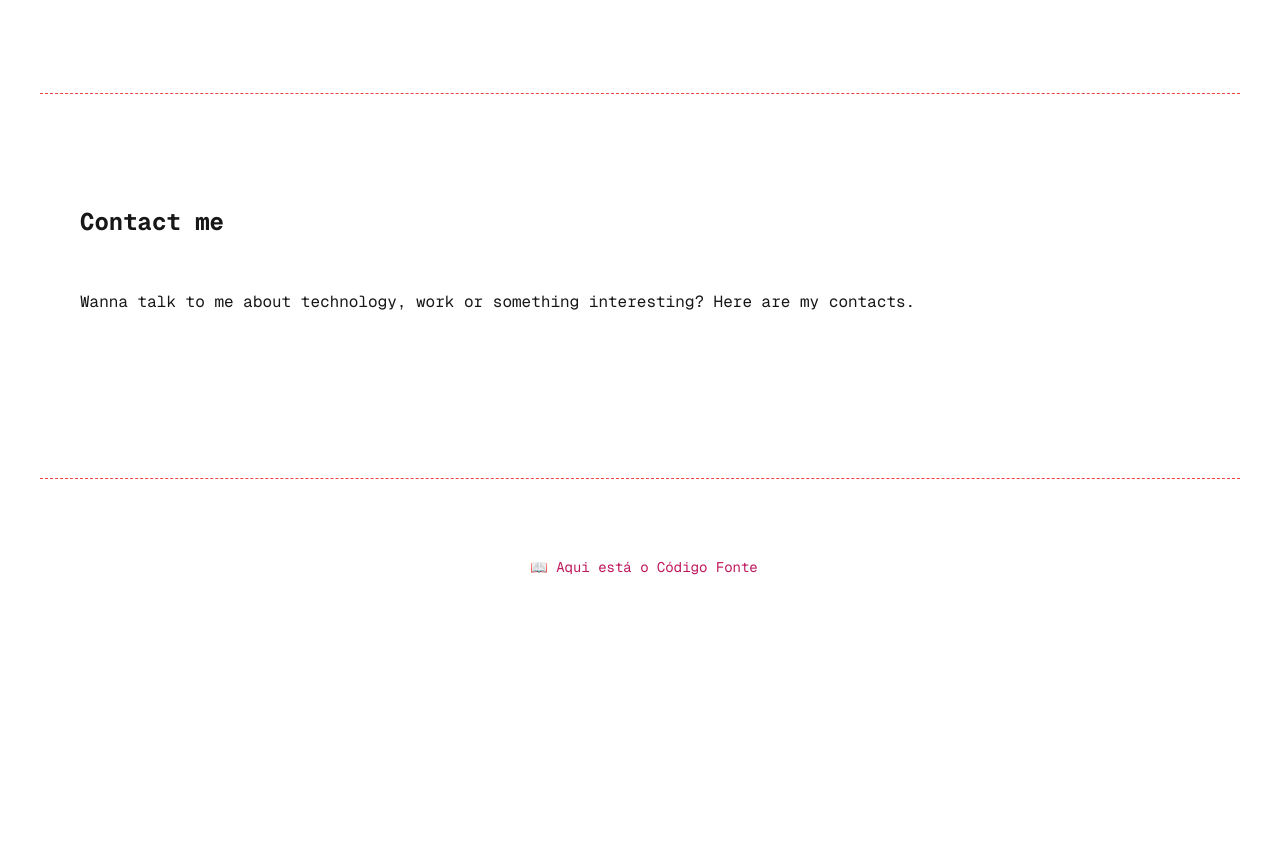
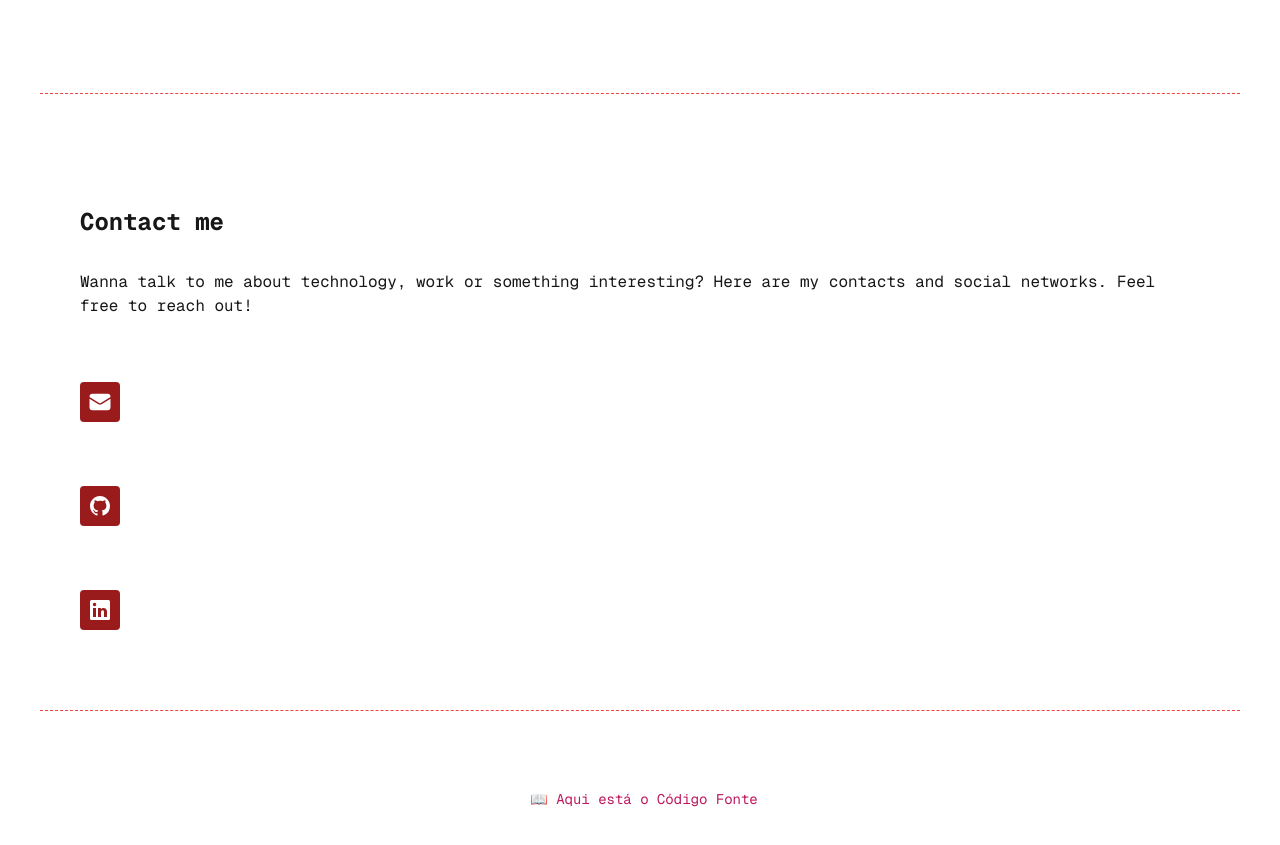
Before and after one commit to kaic/kaic.github.io, a Next.js app: page / in a window 1280 px wide. Shown: the part 2080-2925 px from the top of the page. Before the commit the page ends 2723 px from the top, so only its background shows below. Built offline with nearby package versions, Linux system fonts and the light colour scheme.

Commit message:
feat: finish contact section

```diff
--- a/locales/en.json
+++ b/locales/en.json
@@ -21,7 +21,7 @@
       "paragraph": "Born and raised in São Paulo, I work as a Software Engineer developing distributed cloud solutions, focusing on delivering value to clients in a secure and scalable way. Outside of work, I'm a father, football enthusiast, and amateur cook, and occasionally you'll find me playing something on my PC or reading.\nFrom an early age, I was fascinated by electronic devices - taking things apart and putting them back together to understand how they worked. At 9, I got my first computer and was amazed by all its possibilities.\nI started programming at 12, creating scripts for GTA San Andreas mods and playing with HTML/CSS on Blogspot and forum tools. At 15, I began formal studies in Computer Science in high school, when I started to understand how computers work and decided to pursue a career in software engineering.\nAt 18, two important milestones happened in my life: I became a father and landed my first job as an intern at a development consultancy in São Paulo.\nSince then, I've worked on projects for major retailers, insurance companies, Brazil's largest sub-acquirer, and the production company behind Latin America's biggest YouTube channel. I helped develop a web IDE, implemented one of Brazil's first PWA sites in production (2016), and co-founded a startup.\nCurrently, I focus on distributed cloud architecture, large-scale systems, development best practices, communication, and LLMs."
     },
     "Contact": {
-      "paragraph": "Wanna talk to me about technology, work or something interesting? Here are my contacts."
+      "paragraph": "Wanna talk to me about technology, work or something interesting? Here are my contacts and social networks. Feel free to reach out!"
     }
   }
 }
--- a/src/app/Articles/components/ArticleLinks.tsx
+++ b/src/app/Articles/components/ArticleLinks.tsx
@@ -18,7 +18,7 @@ export const ArticleLink = ({ article }: ArticleLinkProps) => {
           href={article.url}
           target='_blank'
           rel='noopener noreferrer'
-          className='hover:text-red-300 active:text-red-900'
+          className='hover:opacity-80 transition-opacity active:text-red-900'
         >
           Read
         </a>
--- a/src/app/Contact/contact.tsx
+++ b/src/app/Contact/contact.tsx
@@ -1,15 +1,65 @@
 import { useTranslations } from 'next-intl';
+
+
+const SocialLinks = [
+  {
+    name: 'Email',
+    icon: (
+      <svg xmlns="http://www.w3.org/2000/svg" viewBox="0 0 24 24" fill="currentColor" className="w-6 h-6">
+        <path d="M1.5 8.67v8.58a3 3 0 0 0 3 3h15a3 3 0 0 0 3-3V8.67l-8.928 5.493a3 3 0 0 1-3.144 0L1.5 8.67Z" />
+        <path d="M22.5 6.908V6.75a3 3 0 0 0-3-3h-15a3 3 0 0 0-3 3v.158l9.714 5.978a1.5 1.5 0 0 0 1.572 0L22.5 6.908Z" />
+      </svg>
+    ),
+    url: 'mailto:kaicbento@outlook.com',
+    bgColor: 'bg-red-800'
+  },
+  {
+    name: 'GitHub',
+    icon: (
+      <svg xmlns="http://www.w3.org/2000/svg" viewBox="0 0 24 24" fill="currentColor" className="w-6 h-6">
+        <path fillRule="evenodd" d="M12 2C6.477 2 2 6.484 2 12.017c0 4.425 2.865 8.18 6.839 9.504.5.092.682-.217.682-.483 0-.237-.008-.868-.013-1.703-2.782.605-3.369-1.343-3.369-1.343-.454-1.158-1.11-1.466-1.11-1.466-.908-.62.069-.608.069-.608 1.003.07 1.531 1.032 1.531 1.032.892 1.53 2.341 1.088 2.91.832.092-.647.35-1.088.636-1.338-2.22-.253-4.555-1.113-4.555-4.951 0-1.093.39-1.988 1.029-2.688-.103-.253-.446-1.272.098-2.65 0 0 .84-.27 2.75 1.026A9.564 9.564 0 0112 6.844c.85.004 1.705.115 2.504.337 1.909-1.296 2.747-1.027 2.747-1.027.546 1.379.202 2.398.1 2.651.64.7 1.028 1.595 1.028 2.688 0 3.848-2.339 4.695-4.566 4.943.359.309.678.92.678 1.855 0 1.338-.012 2.419-.012 2.747 0 .268.18.58.688.482A10.019 10.019 0 0022 12.017C22 6.484 17.522 2 12 2z" clipRule="evenodd" />
+      </svg>
+    ),
+    url: 'https://github.com/kaic',
+    bgColor: 'bg-red-800'
+  },
+  {
+    name: 'LinkedIn',
+    icon: (
+      <svg xmlns="http://www.w3.org/2000/svg" viewBox="0 0 24 24" fill="currentColor" className="w-6 h-6">
+        <path d="M20.5 2h-17A1.5 1.5 0 002 3.5v17A1.5 1.5 0 003.5 22h17a1.5 1.5 0 001.5-1.5v-17A1.5 1.5 0 0020.5 2zM8 19H5v-9h3zM6.5 8.25A1.75 1.75 0 118.3 6.5a1.78 1.78 0 01-1.8 1.75zM19 19h-3v-4.74c0-1.42-.6-1.93-1.38-1.93A1.74 1.74 0 0013 14.19V19h-3v-9h2.9v1.3a3.11 3.11 0 012.7-1.4c1.55 0 3.36.86 3.36 3.66z" />
+      </svg>
+    ),
+    url: 'https://linkedin.com/in/kaicbento',
+    bgColor: 'bg-red-800'
+  }
+];
 
 export const Contact = () => {
   const t = useTranslations('Home.Contact');
 
   return (
     <article id='contact'>
-      <div className='grid grid-rows-[20px_1fr_20px] p-8 pb-20 gap-16 sm:p-20'>
+      <div className='grid grid-rows-[0.5px] p-8 pb-12 gap-16 sm:p-20'>
         <h2 className='text-2xl font-bold text-left'>Contact me</h2>
-        <p className='text-base' style={{ whiteSpace: 'pre-line' }}>
-          {t('paragraph')}
-        </p>
+        <p>{t('paragraph')}</p>
+        {SocialLinks.map((link) => (
+          <ul key={link.name}>
+            <li>
+              <a
+                href={link.url}
+                target="_blank"
+                rel="noopener noreferrer"
+                className="flex items-center space-x-2 text-white hover:opacity-80 transition-opacity"
+              >
+                <div className={`${link.bgColor} p-2 rounded`}>
+                  {link.icon}
+                </div>
+                <span className="font-mono">{link.name}</span>
+              </a>
+            </li>
+          </ul>
+        ))}
       </div>
     </article>
   );
--- a/src/app/Main/components/Nav.tsx
+++ b/src/app/Main/components/Nav.tsx
@@ -15,7 +15,7 @@ export const Nav = () => {
           <li key={nav.id}>
             <a
               href={`#${nav.name}`}
-              className='text-red-400 hover:text-red-300 active:text-red-900 px-2 py-2'
+              className='text-red-400 hover:opacity-80 transition-opacity active:text-red-900 px-2 py-2'
             >
               {t(`nav.${nav.name}`)}
             </a>
```
Also changed, not shown: locales/pt-br.json (+1 -1 lines).
